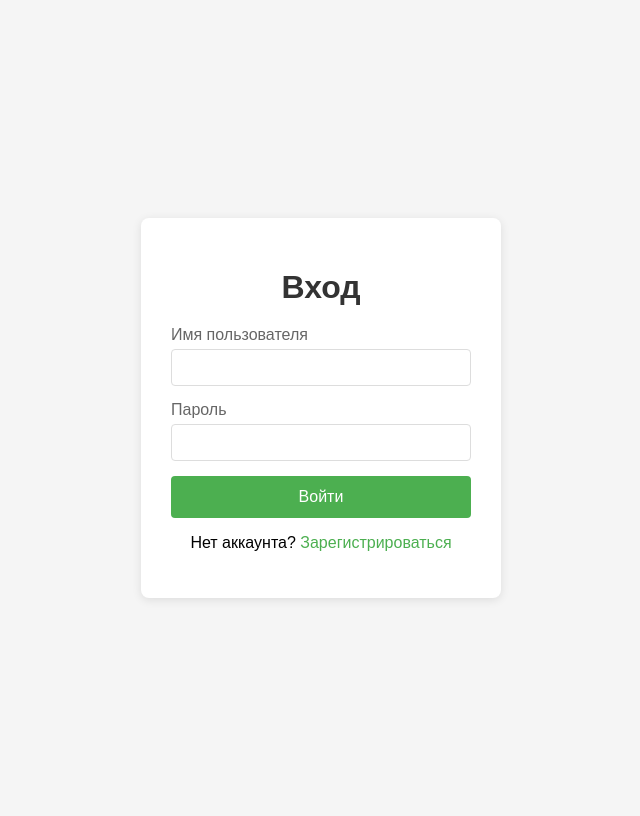
After one commit to alba20000/flask-button-app, a Flask app: page /login in a window 1280 px wide. The commit adds this page. Shown: the whole page, without its empty margins (319-959 px from the left). Run offline with Flask 3, Linux system fonts and the light colour scheme.

Commit message:
Add authentication system and current datetime display
- Added login.html and register.html templates with Russian language forms and styling for user authentication
- Modified app.py to implement Flask-Login integration with login_required decorators, user registration, and session management
- Updated db.py to use PostgreSQL with user table creation, password hashing, and authentication functions
- Modified index.html template to display current datetime and show logged-in user information with logout functionality
- Updated Dockerfile with multi-stage build and security best practices using non-root user
- Modified compose.yml to include PostgreSQL service with health checks and proper environment configuration
- Updated requirements.txt with Flask-Login and psycopg2-binary dependencies
- Enhanced .gitignore with comprehensive file patterns for better repository management

The application now requires user authentication to access the main page and displays the current date and time to authenticated users. The backend has been migrated from SQLite to PostgreSQL with proper user management capabilities.

```diff
--- a/app.py
+++ b/app.py
@@ -1,9 +1,40 @@
-from flask import Flask, render_template, jsonify
+from flask import Flask, render_template, jsonify, request, redirect, url_for, flash
+from flask_login import LoginManager, UserMixin, login_user, logout_user, login_required, current_user
 import random
-from db import init_db, increment_counter, get_counter
+from datetime import datetime
+from db import init_db, increment_counter, get_counter, get_user_by_username, create_user
 
 app = Flask(__name__)
+app.secret_key = "super-secret-key-change-in-production"
+
+login_manager = LoginManager()
+login_manager.init_app(app)
+login_manager.login_view = "login"
+
 init_db()
+
+
+class User(UserMixin):
+    def __init__(self, id, username):
+        self.id = id
+        self.username = username
+
+
+@login_manager.user_loader
+def load_user(user_id):
+    user_data = get_user_by_username("placeholder")  # placeholder to get connection working
+    # We need to fetch the actual user by ID
+    from db import get_connection
+    conn = get_connection()
+    cursor = conn.cursor()
+    cursor.execute("SELECT id, username FROM users WHERE id = %s", (user_id,))
+    row = cursor.fetchone()
+    cursor.close()
+    conn.close()
+    if row:
+        return User(row[0], row[1])
+    return None
+
 
 messages = [
     "Вы восхитительны!",
@@ -18,12 +49,17 @@ messages = [
     "Легенда!"
 ]
 
+
 @app.route("/")
+@login_required
 def index():
     count = get_counter()
-    return render_template("index.html", count = count)
+    current_time = datetime.now().strftime("%Y-%m-%d %H:%M:%S")
+    return render_template("index.html", count=count, current_time=current_time)
+
 
 @app.route("/click", methods=["POST"])
+@login_required
 def click():
     count = increment_counter()
     message = random.choice(messages)
@@ -32,5 +68,50 @@ def click():
         "message": message
     })
 
+
+@app.route("/login", methods=["GET", "POST"])
+def login():
+    if request.method == "POST":
+        username = request.form.get("username")
+        password = request.form.get("password")
+
+        user_data = get_user_by_username(username)
+        if user_data and check_password_hash(user_data["password_hash"], password):
+            user = User(user_data["id"], user_data["username"])
+            login_user(user)
+            return redirect(url_for("index"))
+        else:
+            flash("Неверное имя пользователя или пароль", "error")
+
+    return render_template("login.html")
+
+
+@app.route("/register", methods=["GET", "POST"])
+def register():
+    if request.method == "POST":
+        username = request.form.get("username")
+        password = request.form.get("password")
+
+        if not username or not password:
+            flash("Имя пользователя и пароль обязательны", "error")
+            return render_template("register.html")
+
+        user = create_user(username, password)
+        if user:
+            flash("Регистрация успешна! Теперь войдите.", "success")
+            return redirect(url_for("login"))
+        else:
+            flash("Пользователь с таким именем уже существует", "error")
+
+    return render_template("register.html")
+
+
+@app.route("/logout")
+@login_required
+def logout():
+    logout_user()
+    return redirect(url_for("login"))
+
+
 if __name__ == "__main__":
     app.run(host="0.0.0.0", port=5000)
--- a/requirements.txt
+++ b/requirements.txt
@@ -1,2 +1,5 @@
 Flask~=3.1.3
 gunicorn~=25.3.0
+psycopg2-binary~=2.9.10
+Flask-Login~=0.6.3
+werkzeug~=3.1.3
--- /dev/null
+++ b/templates/login.html
@@ -0,0 +1,133 @@
+<!DOCTYPE html>
+<html lang="ru">
+<head>
+    <meta charset="UTF-8">
+    <title>Вход</title>
+    <style>
+        body {
+            display: flex;
+            flex-direction: column;
+            align-items: center;
+            justify-content: center;
+            height: 100vh;
+            font-family: Arial, sans-serif;
+            background: #f5f5f5;
+        }
+
+        .form-container {
+            background: white;
+            padding: 30px;
+            border-radius: 8px;
+            box-shadow: 0 2px 10px rgba(0,0,0,0.1);
+            width: 300px;
+        }
+
+        h1 {
+            text-align: center;
+            color: #333;
+            margin-bottom: 20px;
+        }
+
+        .form-group {
+            margin-bottom: 15px;
+        }
+
+        label {
+            display: block;
+            margin-bottom: 5px;
+            color: #666;
+        }
+
+        input[type="text"],
+        input[type="password"] {
+            width: 100%;
+            padding: 10px;
+            border: 1px solid #ddd;
+            border-radius: 4px;
+            box-sizing: border-box;
+        }
+
+        button {
+            width: 100%;
+            padding: 12px;
+            background: #4CAF50;
+            color: white;
+            border: none;
+            border-radius: 4px;
+            cursor: pointer;
+            font-size: 16px;
+        }
+
+        button:hover {
+            background: #45a049;
+        }
+
+        .flash-messages {
+            margin-bottom: 15px;
+        }
+
+        .flash-error {
+            background: #ffebee;
+            color: #c62828;
+            padding: 10px;
+            border-radius: 4px;
+            margin-bottom: 10px;
+        }
+
+        .flash-success {
+            background: #e8f5e9;
+            color: #2e7d32;
+            padding: 10px;
+            border-radius: 4px;
+            margin-bottom: 10px;
+        }
+
+        .links {
+            text-align: center;
+            margin-top: 15px;
+        }
+
+        .links a {
+            color: #4CAF50;
+            text-decoration: none;
+        }
+
+        .links a:hover {
+            text-decoration: underline;
+        }
+    </style>
+</head>
+<body>
+
+<div class="form-container">
+    <h1>Вход</h1>
+
+    {% with messages = get_flashed_messages(with_categories=true) %}
+        {% if messages %}
+            <div class="flash-messages">
+                {% for category, message in messages %}
+                    <div class="flash-{{ category }}">{{ message }}</div>
+                {% endfor %}
+            </div>
+        {% endif %}
+    {% endwith %}
+
+    <form method="POST">
+        <div class="form-group">
+            <label for="username">Имя пользователя</label>
+            <input type="text" id="username" name="username" required>
+        </div>
+        <div class="form-group">
+            <label for="password">Пароль</label>
+            <input type="password" id="password" name="password" required>
+        </div>
+        <button type="submit">Войти</button>
+    </form>
+
+    <div class="links">
+        <p>Нет аккаунта? <a href="/register">Зарегистрироваться</a></p>
+    </div>
+</div>
+
+</body>
+</html>
```
Also changed, not shown: compose.yml (+28 -2 lines), db.py (+77 -11 lines), templates/index.html (+32 -0 lines), templates/register.html (added, +133 -0 lines), 2 other files.
